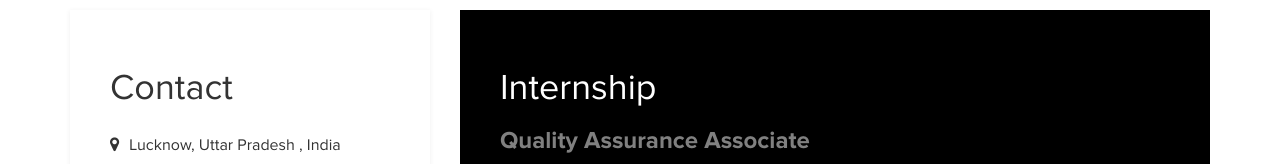
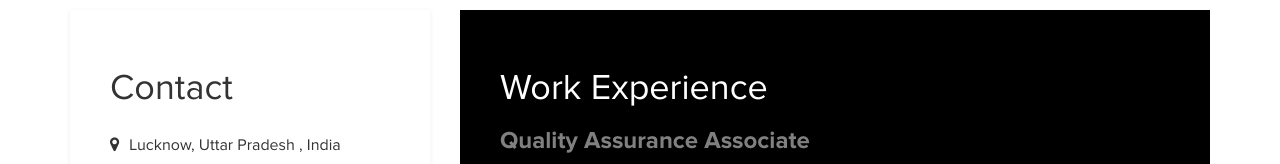
Before and after one commit to meansrishabh/rishabhmishra, a plain HTML site: page index.html in a window 1280 px wide. Shown: the part 1899-2063 px from the top of the page. Drawn offline with Linux system fonts and the light colour scheme; a script that the page names is missing.

Commit message:
Update index.html
update in the work internship

```diff
--- a/index.html
+++ b/index.html
@@ -152,7 +152,7 @@
 		</div>
 		<div class="col-md-8 col-sm-12">
 			<div class="experience">
-				<h2 class="white">Internship</h2>
+				<h2 class="white">Work Experience </h2>
 					<div class="experience-content">
 						<h4 class="experience-title accent">Quality Assurance Associate</h4>
 						<h5> <a href="https://www.virtubox.io/" target="_blank">VirtuBox InfoTech Private Limited</a></h5><span></span>
```
